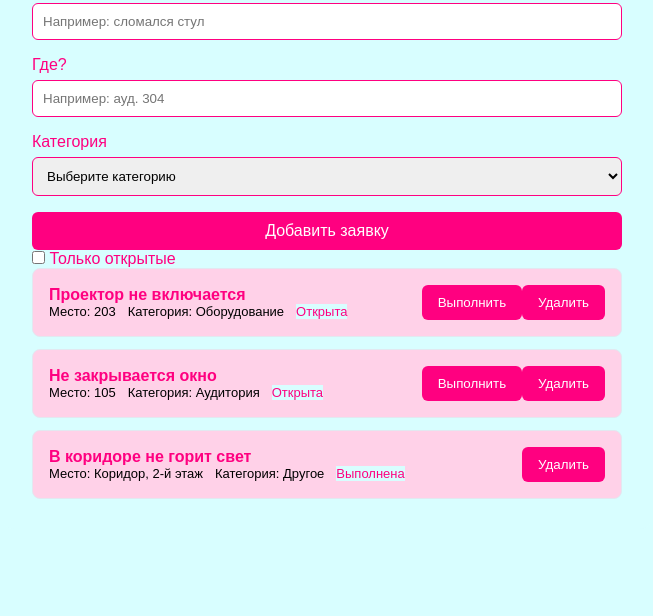
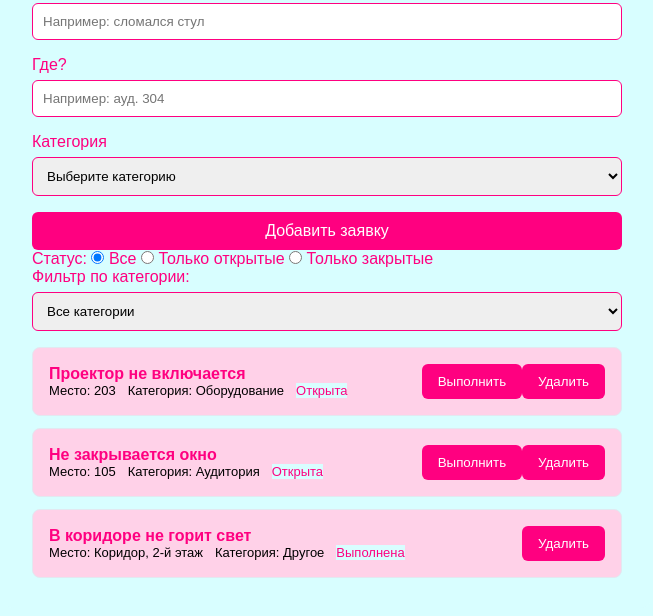
Before and after one commit to risteryw/ticket, a plain HTML site: page index.html in a window 1280 px wide. Shown: the part 108-724 px from the top of the page, without its empty margins (313-966 px from the left). Drawn offline with Linux system fonts and the light colour scheme.

Commit message:
добавила фильтр

```diff
--- a/index.html
+++ b/index.html
@@ -1,11 +1,13 @@
 <!DOCTYPE html>
 <html lang="ru">
+
 <head>
   <meta charset="UTF-8">
   <meta name="viewport" content="width=device-width, initial-scale=1.0">
   <title>Заявки корпуса</title>
   <link rel="stylesheet" href="style.css">
 </head>
+
 <body>
   <div class="container">
     <h1>Заявки корпуса</h1>
@@ -36,10 +38,22 @@
     </section>
 
     <section class="list-section">
-      <div class="filter-bar">
-        <input type="checkbox" id="only-open">
-        <label for="only-open">Только открытые</label>
+      <div class="filter-group">
+        <label> Статус: </label>
+        <label><input type="radio" name="status-filter" value="all" checked id="filter-all" /> Все</label>
+        <label><input type="radio" name="status-filter" value="open" id="filter-open" /> Только открытые</label>
+        <label><input type="radio" name="status-filter" value="closed" id="filter-closed" /> Только закрытые</label>
       </div>
+      <div class="filter-group">
+        <label for="filter-category">Фильтр по категории:</label>
+        <select id="filter-category">
+          <option value="all">Все категории</option>
+          <option value="Оборудование">Оборудование</option>
+          <option value="Аудитория">Аудитория</option>
+          <option value="Другое">Другое</option>
+        </select>
+      </div>
+
 
       <ul id="ticket-list" class="ticket-list"></ul>
     </section>
@@ -47,4 +61,5 @@
 
   <script src="script.js"></script>
 </body>
+
 </html>
--- a/script.js
+++ b/script.js
@@ -3,32 +3,21 @@ const roomInput = document.getElementById('ticket-room');
 const categorySelect = document.getElementById('ticket-category');
 const addBtn = document.getElementById('add-btn');
 const errorMsg = document.getElementById('error-msg');
-const onlyOpenCheckbox = document.getElementById('only-open');
 const ticketList = document.getElementById('ticket-list');
+
+const filterAllRadio = document.getElementById('filter-all');
+const filterOpenRadio = document.getElementById('filter-open');
+const filterClosedRadio = document.getElementById('filter-closed');
+const filterCategorySelect = document.getElementById('filter-category');
+
 const tickets = [
-  {
-    title: 'Проектор не включается',
-    room: '203',
-    category: 'Оборудование',
-    done: false
-  },
-  {
-    title: 'Не закрывается окно',
-    room: '105',
-    category: 'Аудитория',
-    done: false
-  },
-  {
-    title: 'В коридоре не горит свет',
-    room: 'Коридор, 2-й этаж',
-    category: 'Другое',
-    done: true
-  }
+  { title: 'Проектор не включается', room: '203', category: 'Оборудование', done: false },
+  { title: 'Не закрывается окно', room: '105', category: 'Аудитория', done: false },
+  { title: 'В коридоре не горит свет', room: 'Коридор, 2-й этаж', category: 'Другое', done: true }
 ];
 
 function renderTickets() {
   ticketList.innerHTML = '';
-
 
   if (tickets.length === 0) {
     const emptyItem = document.createElement('li');
@@ -38,14 +27,17 @@ function renderTickets() {
     return;
   }
 
-  const showOnlyOpen = onlyOpenCheckbox.checked;
+  let statusFilter = 'all';
+  if (filterOpenRadio.checked) statusFilter = 'open';
+  if (filterClosedRadio.checked) statusFilter = 'closed';
+
+  const selectedCategory = filterCategorySelect.value;
   let renderedCount = 0;
 
   tickets.forEach((ticket, index) => {
-
-    if (showOnlyOpen && ticket.done) {
-      return;
-    }
+    if (statusFilter === 'open' && ticket.done) return;
+    if (statusFilter === 'closed' && !ticket.done) return;
+    if (selectedCategory !== 'all' && ticket.category !== selectedCategory) return;
 
     renderedCount++;
 
@@ -54,20 +46,27 @@ function renderTickets() {
 
     const infoDiv = document.createElement('div');
     infoDiv.className = 'ticket-info';
+
     const titleEl = document.createElement('div');
     titleEl.className = 'ticket-title';
     titleEl.textContent = ticket.title;
+
     const metaDiv = document.createElement('div');
     metaDiv.className = 'ticket-meta';
+
     const roomSpan = document.createElement('span');
     roomSpan.textContent = `Место: ${ticket.room}`;
+
     const categorySpan = document.createElement('span');
     categorySpan.textContent = `Категория: ${ticket.category}`;
+
     const statusSpan = document.createElement('span');
     statusSpan.className = ticket.done ? 'status status-done' : 'status status-open';
     statusSpan.textContent = ticket.done ? 'Выполнена' : 'Открыта';
+
     metaDiv.append(roomSpan, categorySpan, statusSpan);
     infoDiv.append(titleEl, metaDiv);
+
     const actionsDiv = document.createElement('div');
     actionsDiv.className = 'ticket-actions';
 
@@ -100,10 +99,11 @@ function renderTickets() {
   if (renderedCount === 0) {
     const emptyFilterItem = document.createElement('li');
     emptyFilterItem.className = 'empty-msg';
-    emptyFilterItem.textContent = 'Открытых заявок нет';
+    emptyFilterItem.textContent = 'Нет заявок, соответствующих выбранным фильтрам';
     ticketList.append(emptyFilterItem);
   }
 }
+
 addBtn.addEventListener('click', () => {
   const title = titleInput.value.trim();
   const room = roomInput.value.trim();
@@ -113,20 +113,19 @@ addBtn.addEventListener('click', () => {
     errorMsg.textContent = 'Пожалуйста, заполните все поля и выберите категорию.';
     return;
   }
+
   errorMsg.textContent = '';
-  tickets.push({
-    title: title,
-    room: room,
-    category: category,
-    done: false
-  });
+  tickets.push({ title: title, room: room, category: category, done: false });
 
   titleInput.value = '';
   roomInput.value = '';
   categorySelect.value = '';
-
   renderTickets();
 });
 
-onlyOpenCheckbox.addEventListener('change', renderTickets);
+filterAllRadio.addEventListener('change', renderTickets);
+filterOpenRadio.addEventListener('change', renderTickets);
+filterClosedRadio.addEventListener('change', renderTickets);
+filterCategorySelect.addEventListener('change', renderTickets);
+
 renderTickets();
```
